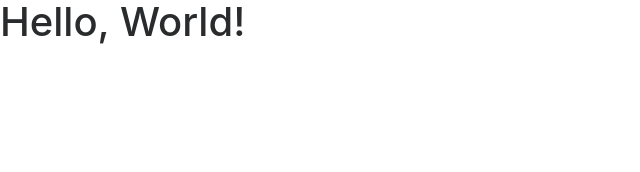
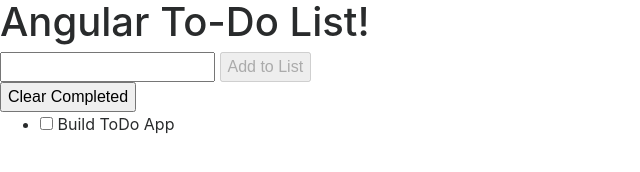
Before and after one commit to walkercole/angular-practices, a plain HTML site: page index.html in a window 1280 px wide. Shown: the whole page, without its empty margins (0-640 px from the left). Drawn offline with nearby package versions, Linux system fonts and the light colour scheme.

Commit message:
Added basic functionality

```diff
--- a/index.html
+++ b/index.html
@@ -1,4 +1,5 @@
-<html ng-app>
+<!doctype HTML>
+<html ng-app="Todo">
 <head>
     <meta charset="UTF-8">
     <meta name="viewport" content="width=device-width, initial-scale=1.0">
@@ -6,11 +7,26 @@
     <script src="https://cdnjs.cloudflare.com/ajax/libs/angular.js/1.6.5/angular.min.js"></script>
     <script src="https://cdnjs.cloudflare.com/ajax/libs/underscore.js/1.8.3/underscore-min.js"></script>
     <link rel="stylesheet" href="https://cdnjs.cloudflare.com/ajax/libs/twitter-bootstrap/4.0.0-alpha.6/css/bootstrap.min.css">
-    <script type="text/javascript" src="todo.js"></script>
     <title>Angular Practice</title>
+    <style>
+        .done{text-decoration: line-through;color: #ccc;}
+    </style>
 </head>
 <body>
-    <h1>Hello, World!</h1>
-    <div ng-controller="TodoCtrl"></div>
+    <h1>Angular To-Do List!</h1>
+    <div ng-controller="todoController">
+       <form name="frm" ng-submit="addTodo()">
+            <input type="text" name="newTodo" ng-model="newTodo" required />
+            <button ng-disabled="frm.$invalid">Add to List</button>
+       </form>
+        <button ng-click="clearCompleted()">Clear Completed</button>
+        <ul>
+            <li ng-repeat="todo in todos">
+                <input type="checkbox" ng-model="todo.done" />
+                <span ng-class="{'done':todo.done}">{{todo.title}}</span>
+            </li>
+        </ul>
+    </div>
+<script src="todo.js"></script>
 </body>
 </html>
--- a/todo.js
+++ b/todo.js
@@ -1,3 +1,16 @@
-function TodoCtrl($scope) {
+angular.module('Todo',[]).
+controller('todoController', ['$scope', function($scope) {
+  $scope.todos = [
+      {'title':'Build ToDo App','done':false}
+  ];
 
-}
+  $scope.addTodo = function(){
+      $scope.todos.push({'title':$scope.newTodo,'done':false})
+      $scope.newTodo = ''
+  }
+  $scope.clearCompleted = function(){
+      $scope.todos = $scope.todos.filter(function(item){
+          return !item.done
+      })
+  }
+}]);
```
